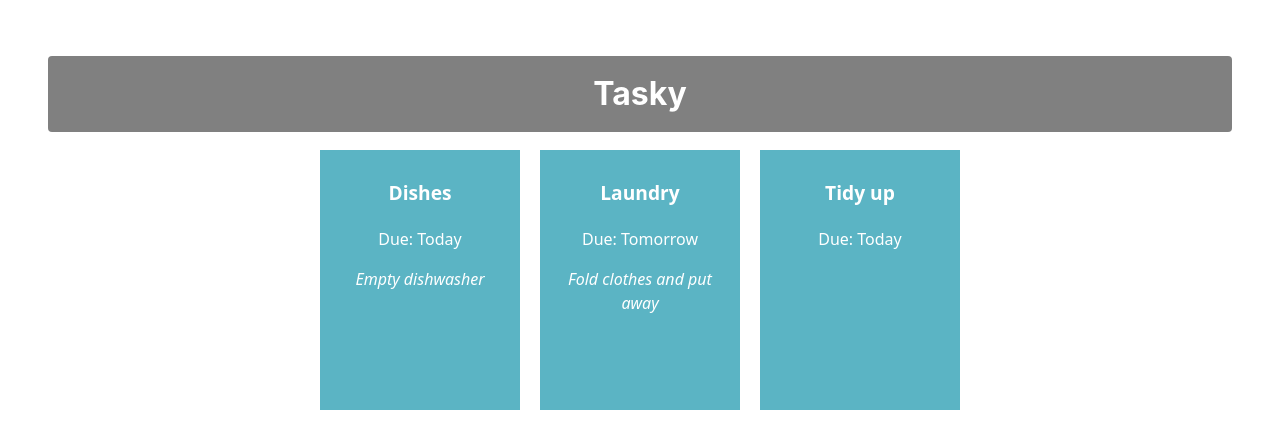
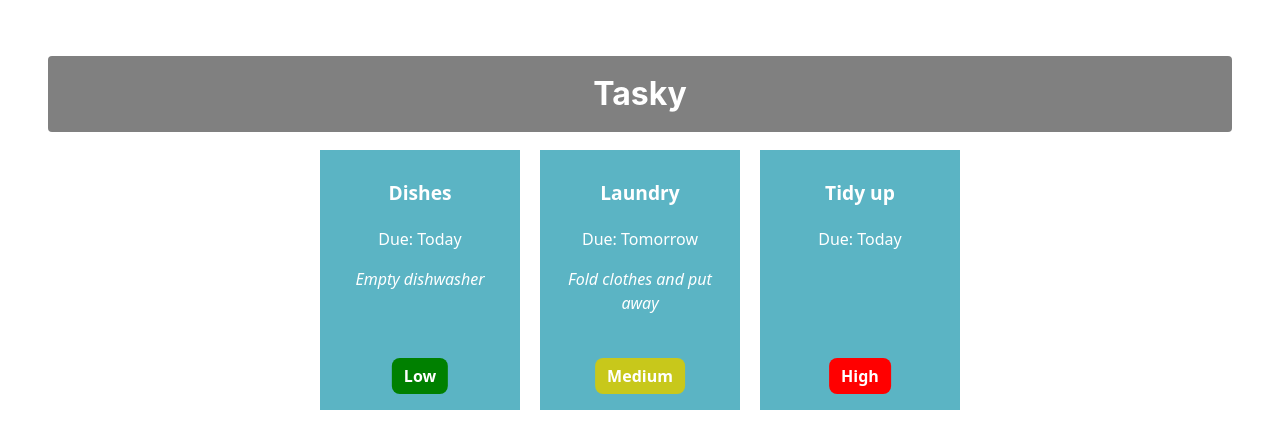
Before and after one commit to 20107918/react-basics-labs, a React (Vite) app in the folder tasky/: page / in a window 1280 px wide. Shown: the top 448 px of the page. Built offline with nearby package versions, Linux system fonts and the light colour scheme.

Commit message:
Tasky Lab 2a - Exercise done

```diff
--- a/tasky/src/App.css
+++ b/tasky/src/App.css
@@ -44,3 +44,26 @@ div {
 .description {
   font-style: italic;
 }
+
+.priority-label {
+  position: absolute;
+  bottom: 0;
+  left: 50%;
+  transform: translateX(-50%);
+  padding: 6px 12px;
+  border-radius: 8px;
+  font-weight: bold;
+  color: white;
+}
+
+.priority-label.high {
+  background-color: red;
+}
+
+.priority-label.medium {
+  background-color: rgb(200, 200, 27);
+}
+
+.priority-label.low {
+  background-color: green;
+}
--- a/tasky/src/App.jsx
+++ b/tasky/src/App.jsx
@@ -6,9 +6,9 @@ function App() {
 
   const [ taskState, setTaskState ] = useState({
     tasks: [
-      { id: 1, title:"Dishes", description: "Empty dishwasher", deadline: "Today" },
-      { id: 2, title: "Laundry", description: "Fold clothes and put away", deadline: "Tomorrow" },
-      { id: 3, title: "Tidy up", deadline: "Today" }
+      { id: 1, title:"Dishes", description: "Empty dishwasher", deadline: "Today", priority: 1 },
+      { id: 2, title: "Laundry", description: "Fold clothes and put away", deadline: "Tomorrow", priority: 2 },
+      { id: 3, title: "Tidy up", deadline: "Today", priority: 3 }
     ]
   });
 
@@ -21,6 +21,7 @@ function App() {
           description={task.description}
           deadline={task.deadline}
           key={task.id}
+          priority={task.priority}
         />
       ))}
     </div>
--- a/tasky/src/components/Task.jsx
+++ b/tasky/src/components/Task.jsx
@@ -1,12 +1,29 @@
 import React from 'react';
 
 const Task = (props) => {
+
+    const getPriorityLabel = (priority) => {
+        switch (priority) {
+        case 3:
+            return 'High'
+        case 2:
+            return 'Medium'
+        case 1:
+            return 'Low'
+        default:
+            return ''
+        }
+    };
+
+    const priorityLabel = getPriorityLabel(props.priority);
+    const priorityClass = priorityLabel.toLowerCase();
 
     return (
         <div className="card">
             <p className="title">{props.title}</p>
             <p>Due: {props.deadline}</p>
             <p className="description"> {props.description}</p>
+            <p className={`priority-label ${priorityClass}`}>{priorityLabel}</p>
         </div>
     )
 
```
